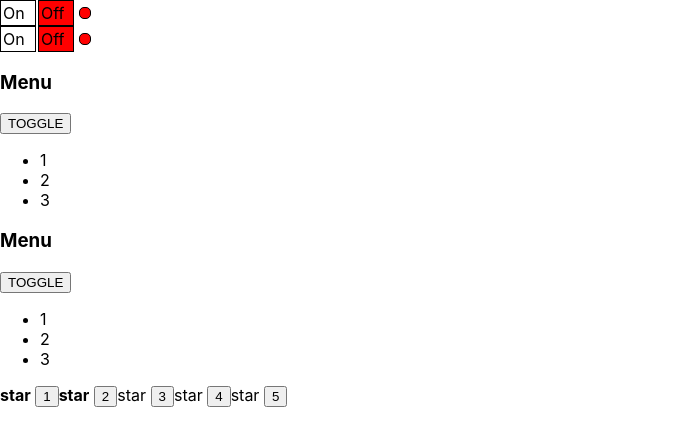
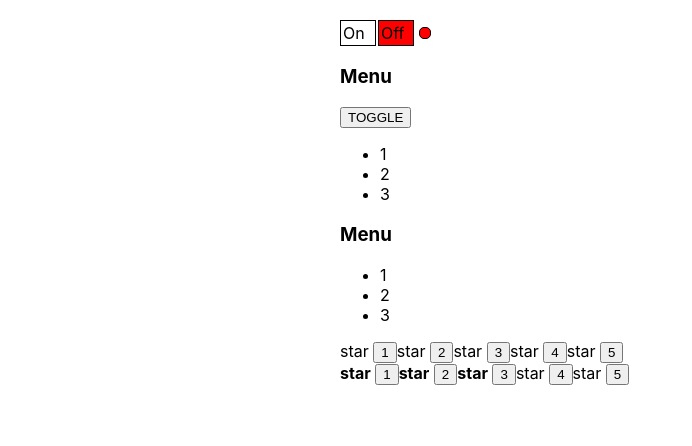
Before and after one commit to EvgeniyZamatevskiy/react-kabzda-kak-podrobno, a React (Create React App) app: page / in a window 1280 px wide. Shown: the top 446 px of the page, without its empty margins (0-692 px from the left). Built offline with nearby package versions, Linux system fonts and the light colour scheme.

Commit message:
lesson 7

```diff
--- a/src/App.css
+++ b/src/App.css
@@ -1,38 +1,4 @@
 .App {
-  text-align: center;
+  width: 600px;
+  margin: 20px auto;
 }
-
-.App-logo {
-  height: 40vmin;
-  pointer-events: none;
-}
-
-@media (prefers-reduced-motion: no-preference) {
-  .App-logo {
-    animation: App-logo-spin infinite 20s linear;
-  }
-}
-
-.App-header {
-  background-color: #282c34;
-  min-height: 100vh;
-  display: flex;
-  flex-direction: column;
-  align-items: center;
-  justify-content: center;
-  font-size: calc(10px + 2vmin);
-  color: white;
-}
-
-.App-link {
-  color: #61dafb;
-}
-
-@keyframes App-logo-spin {
-  from {
-    transform: rotate(0deg);
-  }
-  to {
-    transform: rotate(360deg);
-  }
-}
--- a/src/App.tsx
+++ b/src/App.tsx
@@ -1,18 +1,21 @@
 import React from 'react'
 import Accordion from './components/Accordion/Accordion'
-import UnControlledAccordion from './components/Accordion/UnControlledAccordion'
+import UnControlledAccordion from './components/UnControlledAccordion/UnControlledAccordion'
 import OnOff from './components/OnOff/OnOff'
 import { Rating } from './components/Rating/Rating'
+import UnControlledRating from './components/UnControlledRating/UnControlledRating'
+import './App.css'
 
 function App() {
   return (
-    <div>
-      <OnOff />
+    <div className='App'>
       <OnOff />
 
       <UnControlledAccordion titleValue={'Menu'} />
-      <UnControlledAccordion titleValue={'Menu'} />
-      <Rating value={2} />
+      <Accordion collapsed={false} titleValue={'Menu'} />
+
+      <UnControlledRating />
+      <Rating value={3} />
 
       {/* <Accordion titleValue={'Menu'} collapsed={true} />
       <Accordion titleValue={'Users'} collapsed={false} />
--- a/src/components/Accordion/UnControlledAccordion.tsx
+++ b/src/components/UnControlledAccordion/UnControlledAccordion.tsx
@@ -1,4 +1,4 @@
-import React from 'react'
+import React, { useState } from 'react'
 
 type AccordionPropsType = {
    titleValue: string
@@ -6,11 +6,11 @@
 
 function UnControlledAccordion(props: AccordionPropsType) {
 
-   const collapsed = false
+   const [collapsed, setCollapsed] = useState(false)
 
    return (
       <div>
-         <AccordionTitle title={props.titleValue} /> <button>TOGGLE</button>
+         <AccordionTitle title={props.titleValue} /> <button onClick={() => setCollapsed(!collapsed)}>TOGGLE</button>
          {!collapsed && <AccordionBody />}
       </div>
    )
--- /dev/null
+++ b/src/components/UnControlledRating/UnControlledRating.tsx
@@ -0,0 +1,36 @@
+import React, { useState } from 'react'
+
+type RatingPropsType = {
+
+}
+
+function UnControlledRating(props: RatingPropsType) {
+
+   const [value, setValue] = useState(0)
+
+   return (
+      <div>
+         <Star selected={value > 0} /><button onClick={() => setValue(1)}>1</button>
+         <Star selected={value > 1} /><button onClick={() => setValue(2)}>2</button>
+         <Star selected={value > 2} /><button onClick={() => setValue(3)}>3</button>
+         <Star selected={value > 3} /><button onClick={() => setValue(4)}>4</button>
+         <Star selected={value > 4} /><button onClick={() => setValue(5)}>5</button>
+      </div>
+   )
+}
+
+type StarPropsType = {
+   selected: boolean
+}
+
+function Star(props: StarPropsType) {
+
+   if (props.selected) {
+      return <span><b>star</b> </span>
+   } else {
+      return <span>star </span>
+   }
+
+}
+
+export default UnControlledRating
```
